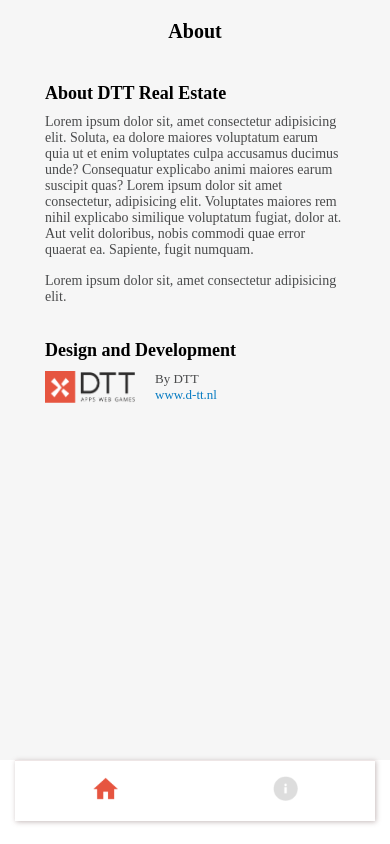
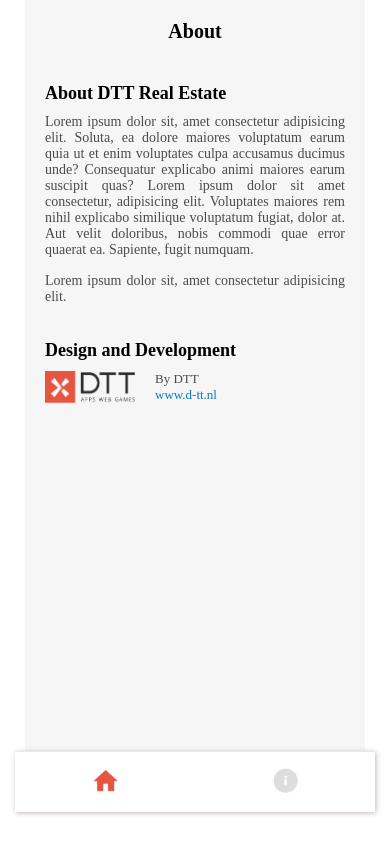
Before and after one commit to ettore83/house-web, a Vue app: page /about in a window 390 px wide. Built offline with nearby package versions, Linux system fonts and the light colour scheme.

Commit message:
last details

```diff
--- a/src/components/HouseList.vue
+++ b/src/components/HouseList.vue
@@ -101,7 +101,7 @@ const resultFilter = computed(() => {
 <style scoped>
 /* CSS mobile */
 #content-main {
-  width: 360px;
+  width: 320px;
   margin: auto;
   margin-top: 20px;
   box-shadow: 0px 0px 5px rgba(0, 0, 0, 0.126);
--- a/src/views/AboutView.vue
+++ b/src/views/AboutView.vue
@@ -30,14 +30,11 @@
 
 <style scoped>
 /* CSS desktop*/
-* {
-  margin: 0px;
-  padding: 0px;
-}
 
 main {
   background-color: var(--color-background);
-  height: 90vh;
+  height: 89vh;
+  margin: auto;
 }
 .about {
   width: 80%;
@@ -45,6 +42,9 @@ main {
 }
 .about p {
   color: var(--color-background-value);
+  text-align: justify;
+
+
 }
 .about-content {
   padding-bottom: 15px;
@@ -82,13 +82,16 @@ img {
 
 /*here start CSS mobile*/
 @media (max-width: 500px) {
-  * {
-    margin: 0px;
-    padding: 0px;
-  }
+
+  main {
+  width: 340px;
+  margin: auto;
+
+}
   .about {
-    width: 300px;
-  }
+  width: 300px;
+  margin: auto;
+}
 
   #p-about {
     font-size: 20px;
```
